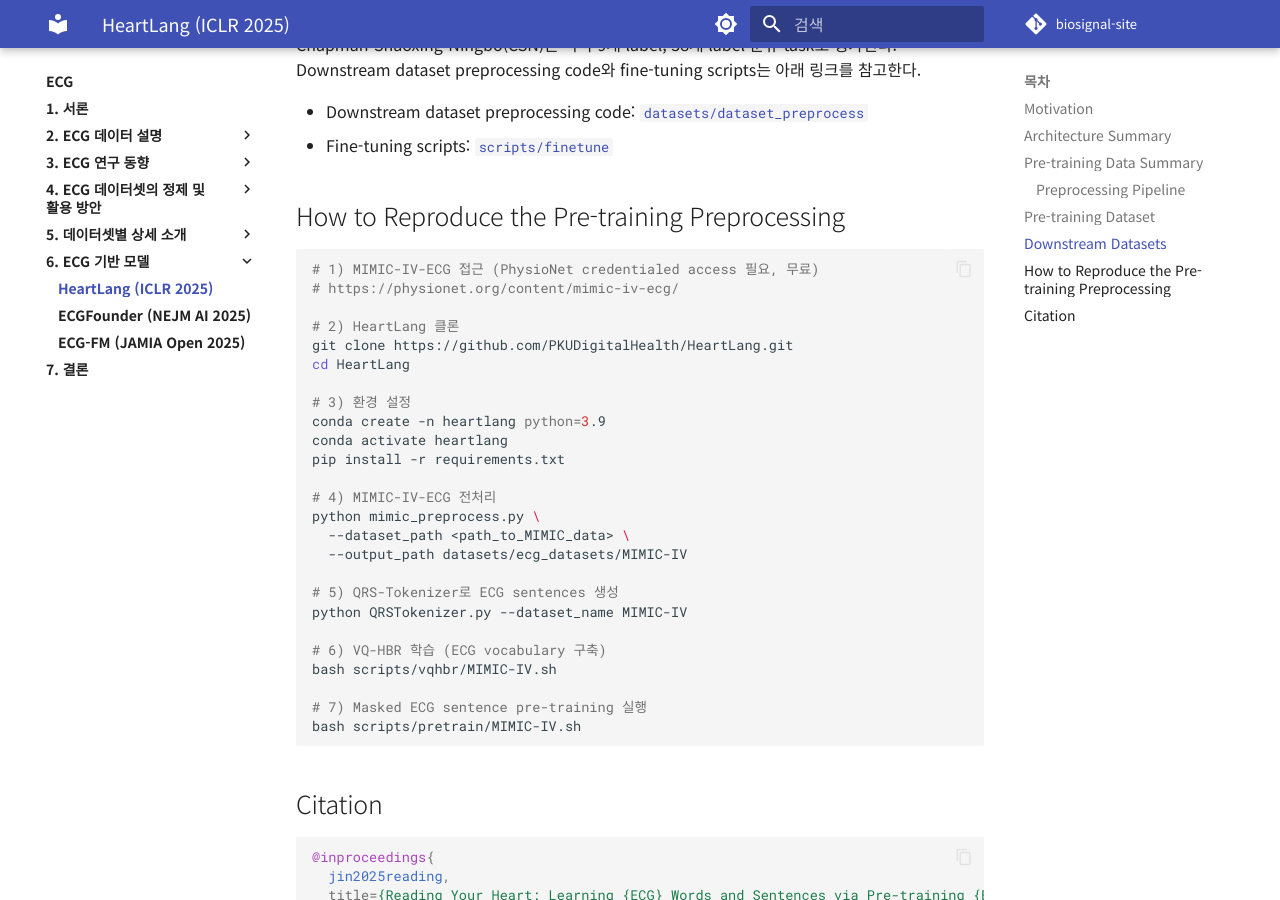
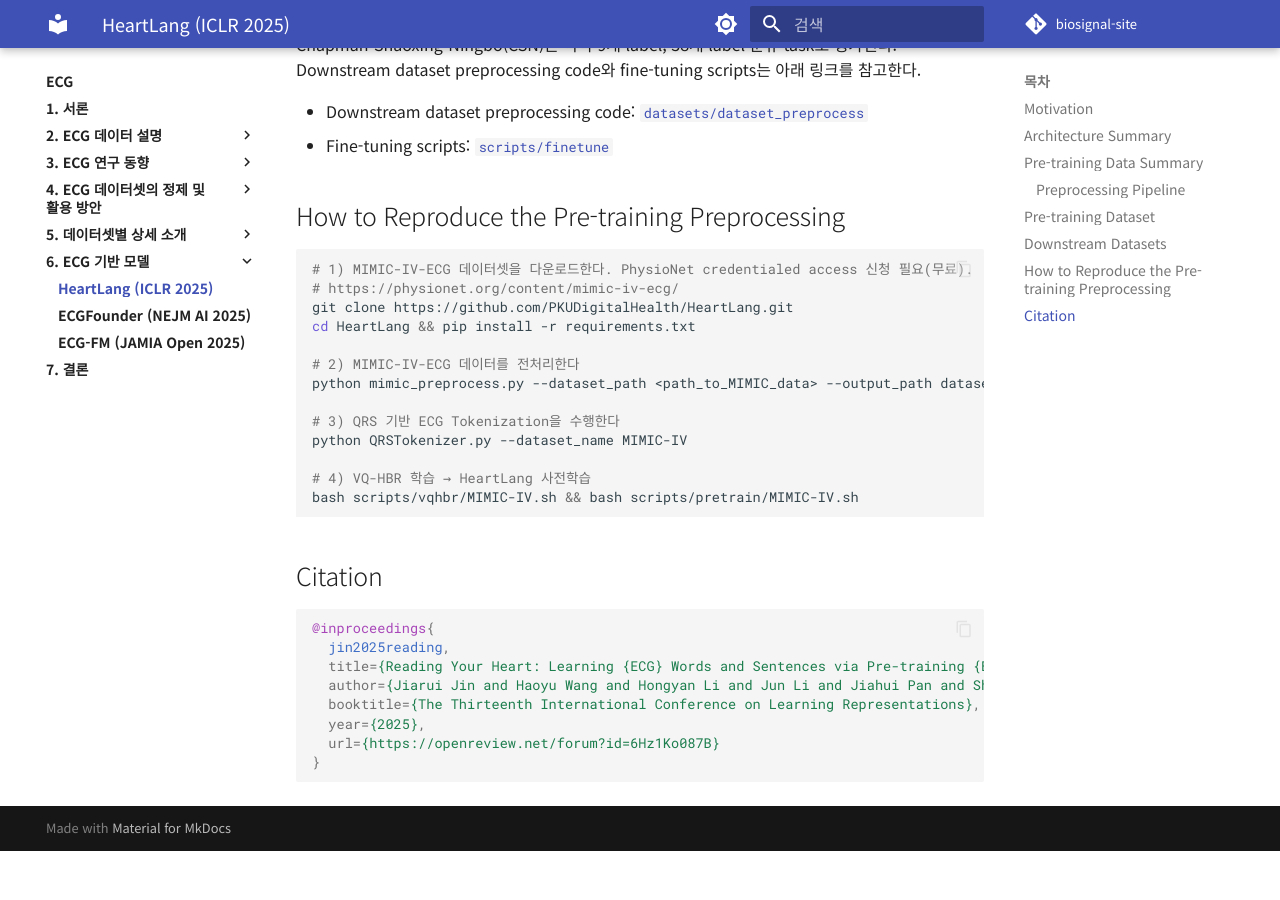
Before and after one commit to iwantjeonyeok/biosignal-site, an MkDocs documentation site: the page built from docs/ecg/6-ecg-기반-모델/heartlang.md, in a window 1280 px wide and 900 px high, scrolled down 2446 px. Built offline with MkDocs 1.6.1 and Material for MkDocs 9.7.7, drawn with Linux system fonts in a browser that asks for light colours; comment, search, counter and statistics services are not loaded; after the commit the page ends 3297 px from its top, so only the background shows below that.

Commit message:
Update heartlang.md

````diff
--- a/docs/ecg/6-ecg-기반-모델/heartlang.md
+++ b/docs/ecg/6-ecg-기반-모델/heartlang.md
@@ -34,7 +34,7 @@
 7. 12-lead에서 추출된 개별 심박 조각을 순서대로 연결해 ECG sentence를 구성. 논문에서는 ECG sentence의 최대 길이를 **l = 256**, 각 ECG word의 time window size를 **t = 96**으로 설정.
 8. 문장 길이가 **l**보다 짧으면 zero-filled patch로 padding하고, **l**보다 길면 truncation을 적용해 길이를 통일
 
-공식 README 기준으로 MIMIC-IV preprocessing은 `mimic_preprocess.py`로 수행하고, ECG sentence generation은 [`QRSTokenizer.py`](https://github.com/PKUDigitalHealth/HeartLang/blob/main/QRSTokenizer.py)로 수행한다.
+공식 README 기준으로 MIMIC-IV preprocessing은 [`mimic_preprocess.py`](https://github.com/PKUDigitalHealth/HeartLang/blob/main/datasets/dataset_preprocess/MIMIC-IV/mimic_preprocess.py)로 수행하고, ECG sentence generation은 [`QRSTokenizer.py`](https://github.com/PKUDigitalHealth/HeartLang/blob/main/QRSTokenizer.py)로 수행한다.
 
 ## Pre-training Dataset
 
@@ -52,31 +52,19 @@
 ## How to Reproduce the Pre-training Preprocessing
 
 ```bash
-# 1) MIMIC-IV-ECG 접근 (PhysioNet credentialed access 필요, 무료)
+# 1) MIMIC-IV-ECG 데이터셋을 다운로드한다. PhysioNet credentialed access 신청 필요(무료).
 # https://physionet.org/content/mimic-iv-ecg/
+git clone https://github.com/PKUDigitalHealth/HeartLang.git
+cd HeartLang && pip install -r requirements.txt
 
-# 2) HeartLang 클론
-git clone https://github.com/PKUDigitalHealth/HeartLang.git
-cd HeartLang
+# 2) MIMIC-IV-ECG 데이터를 전처리한다
+python mimic_preprocess.py --dataset_path <path_to_MIMIC_data> --output_path datasets/ecg_datasets/MIMIC-IV
 
-# 3) 환경 설정
-conda create -n heartlang python=3.9
-conda activate heartlang
-pip install -r requirements.txt
-
-# 4) MIMIC-IV-ECG 전처리
-python mimic_preprocess.py \
-  --dataset_path <path_to_MIMIC_data> \
-  --output_path datasets/ecg_datasets/MIMIC-IV
-
-# 5) QRS-Tokenizer로 ECG sentences 생성
+# 3) QRS 기반 ECG Tokenization을 수행한다
 python QRSTokenizer.py --dataset_name MIMIC-IV
 
-# 6) VQ-HBR 학습 (ECG vocabulary 구축)
-bash scripts/vqhbr/MIMIC-IV.sh
-
-# 7) Masked ECG sentence pre-training 실행
-bash scripts/pretrain/MIMIC-IV.sh
+# 4) VQ-HBR 학습 → HeartLang 사전학습
+bash scripts/vqhbr/MIMIC-IV.sh && bash scripts/pretrain/MIMIC-IV.sh
 ```
 
 ## Citation
````
